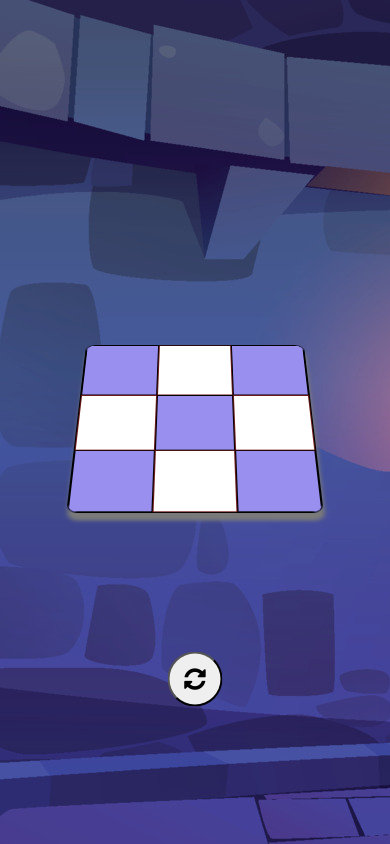
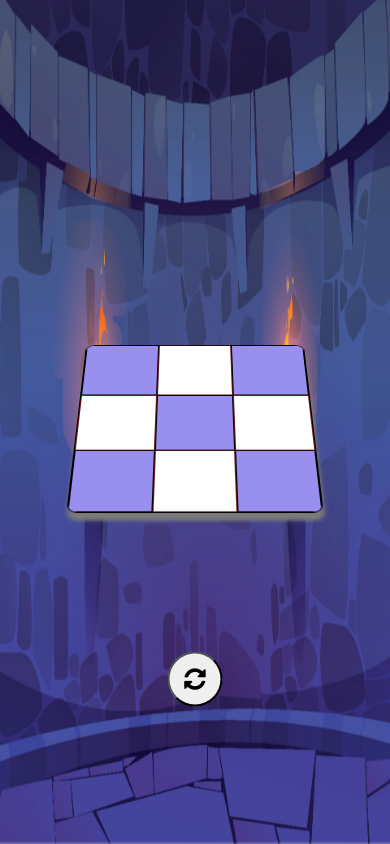
Before and after one commit to naveenshri1997/tictacto, a React (Create React App) app in the folder zeroapp/: page / in a window 390 px wide. Built offline with nearby package versions, Linux system fonts and the light colour scheme.

Commit message:
Update App.css

```diff
--- a/zeroapp/src/App.css
+++ b/zeroapp/src/App.css
@@ -104,4 +104,7 @@
     font-weight: 700;
     /* visibility: hidden; */
   }
+  .wrapper{
+    background-size: 100% 100% !important;
+  }
 }
```
